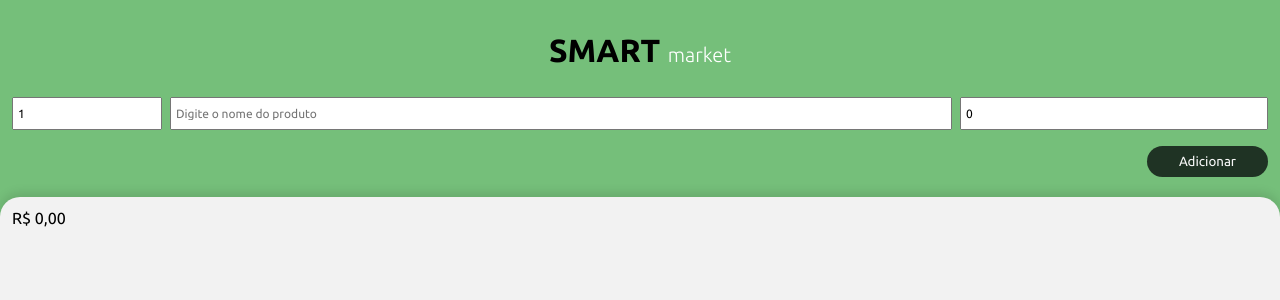
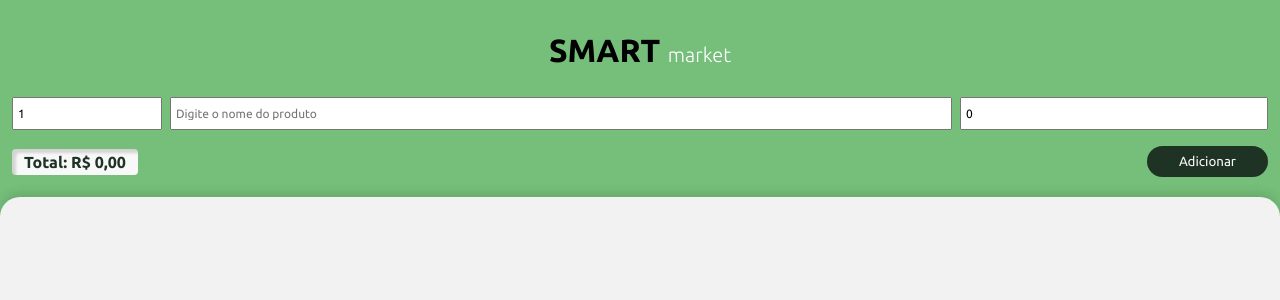
Before and after one commit to marcoshenriquefc/smart-market, a Vue app: page / in a window 1280 px wide. Shown: the top 300 px of the page. Built offline with nearby package versions, Linux system fonts and the light colour scheme.

Commit message:
Update Total price area

```diff
--- a/src/components/formAdd.vue
+++ b/src/components/formAdd.vue
@@ -3,9 +3,12 @@
     <div class="box-input">
       <input v-model="quantityItem" class="input-base" type="number" name="quantity-item" id="quantity-item" placeholder="01" min="1" required />
       <input v-model="nameItem" class="input-base" type="text" name="name-item" id="name-item" placeholder="Digite o nome do produto" required />
-      <input v-model="priceItem" class="input-base" type="number" step="0.01" name="price-item" id="price-item" placeholder="R$ 0,00/unidade" />
+      <input v-model="priceItem" class="input-base" type="number" step="0.01" name="price-item" id="price-item" placeholder="R$ 0,00/unidade"  min="0"/>
     </div>
     <div class="box-button">
+      <p class="total-price">
+          Total: {{ totalItensPrice }}
+      </p>
       <ButtonMain cor="green">
         Adicionar
       </ButtonMain>
@@ -53,7 +56,8 @@ export default defineComponent({
 
     return{
       store,
-      listaItens: computed(()=> store.state.listItem)
+      totalItensPrice: computed(() => store.state.total.toLocaleString('pt-br', { style: 'currency', currency: 'BRL' })),
+      listaItens: computed(()=> store.state.listItem),
     }
   }
 })
@@ -93,9 +97,23 @@ export default defineComponent({
 }
 .box-button{
   display: flex;
-  justify-content: end;
+  align-items: center;
+  justify-content: space-between;
   width: 100%;
 
   padding: 8px 0;
 }
+
+.total-price{
+  background-color: #F8F8F8;
+  font-weight: 600;
+
+
+  padding: 4px 12px;
+  color: #1F3324;
+
+  box-shadow: inset 4px 4px 3px rgba(0, 0, 0, 0.15);
+
+	border-radius: 4px;
+}
 </style>
--- a/src/views/ItensListed.vue
+++ b/src/views/ItensListed.vue
@@ -50,7 +50,7 @@
 			</div>
 		</form>
 	</section>
-	<p> {{ totalItensPrice }}</p>
+	<!-- <p> {{ totalItensPrice }}</p> -->
 </template>
 
 
@@ -104,7 +104,7 @@ export default defineComponent({
 		const store = useStore();
 		return {
 			store,
-			totalItensPrice: computed(() => store.state.total.toLocaleString('pt-br', { style: 'currency', currency: 'BRL' })),
+			// totalItensPrice: computed(() => store.state.total.toLocaleString('pt-br', { style: 'currency', currency: 'BRL' })),
 			listaItens: computed(() => store.state.listItem),
 		}
 	}
```
Also changed, not shown: 1 other file (tests, documents, lock files or other folders).
